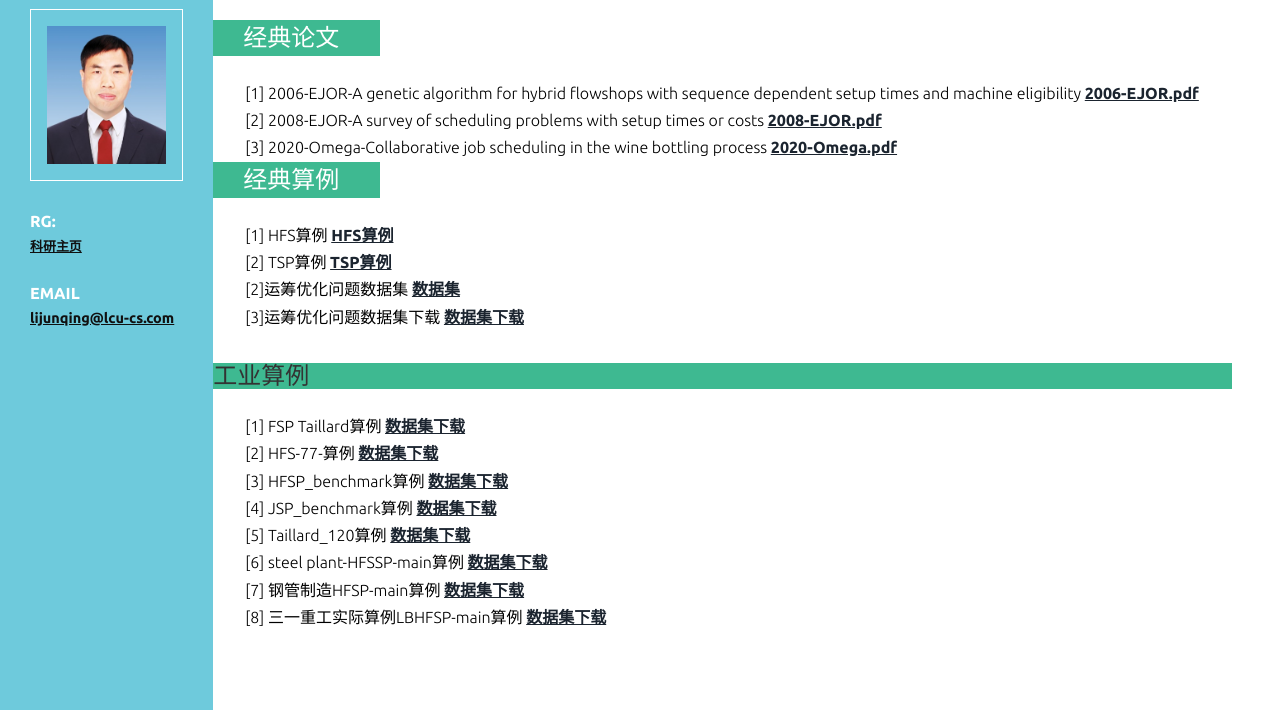
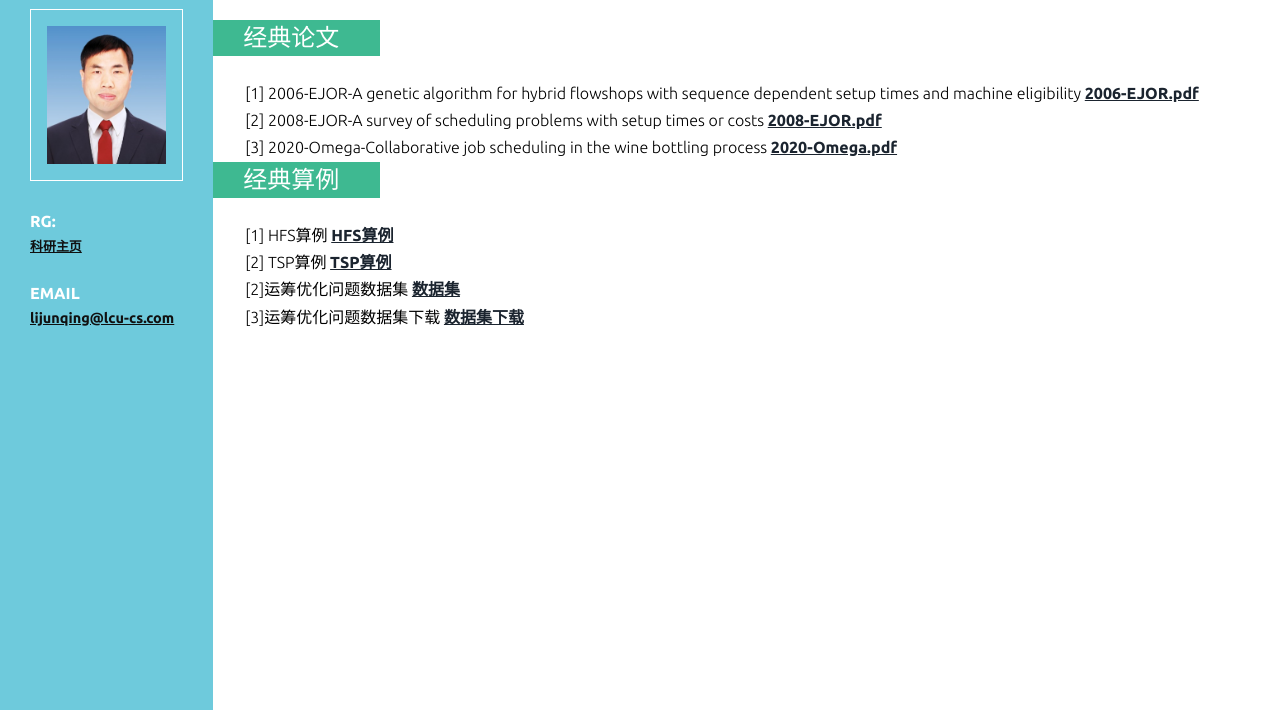
Before and after one commit to DATAdriving/DATAdriving.github.io, a plain HTML site: page classicalArticle.html in a window 1280 px wide. Shown: the part 90-800 px from the top of the page. Drawn offline with Linux system fonts and the light colour scheme; files whose address does not match are found by name.

Commit message:
Update classicalArticle.html

```diff
--- a/classicalArticle.html
+++ b/classicalArticle.html
@@ -86,59 +86,6 @@
                     <br>
 
             </div>
-			</div>
-            <h3 class="clr3">工业算例</h3>
-
-<div class="company_details">
-    <p>
-        [1] FSP Taillard算例
-        <a target="_blank" href="Industrial%20Example/FSP%20Taillard.zip">
-            <b><u>数据集下载</u></b>
-        </a>
-        <br>
-
-        [2] HFS-77-算例
-        <a target="_blank" href="Industrial%20Example/HFS-77-%E7%AE%97%E4%BE%8B.rar">
-            <b><u>数据集下载</u></b>
-        </a>
-        <br>
-
-        [3] HFSP_benchmark算例
-        <a target="_blank" href="Industrial%20Example/HFSP_benchmark.zip">
-            <b><u>数据集下载</u></b>
-        </a>
-        <br>
-
-        [4] JSP_benchmark算例
-        <a target="_blank" href="Industrial%20Example/JSP_benchmark.zip">
-            <b><u>数据集下载</u></b>
-        </a>
-        <br>
-
-        [5] Taillard_120算例
-        <a target="_blank" href="Industrial%20Example/Taillard_120.zip">
-            <b><u>数据集下载</u></b>
-        </a>
-        <br>
-
-        [6] steel plant-HFSSP-main算例
-        <a target="_blank" href="Industrial%20Example/steel%20plant-HFSSP-main.zip">
-            <b><u>数据集下载</u></b>
-        </a>
-        <br>
-
-        [7] 钢管制造HFSP-main算例
-        <a target="_blank" href="Industrial%20Example/%E9%92%A2%E7%AE%A1%E5%88%B6%E9%80%A0HFSP-main.zip">
-            <b><u>数据集下载</u></b>
-        </a>
-        <br>
-
-        [8] 三一重工实际算例LBHFSP-main算例
-        <a target="_blank" href="Industrial%20Example/%E4%B8%89%E4%B8%80%E9%87%8D%E5%B7%A5%E5%AE%9E%E9%99%85%E7%AE%97%E4%BE%8BLBHFSP-main.zip">
-            <b><u>数据集下载</u></b>
-        </a>
-        <br>
-            </div>
             </p>
 
                 <!--                <p><a href="http://bimk.ahu.edu.cn" target="_blank">安徽大学张兴义团队</a></p>-->
```
